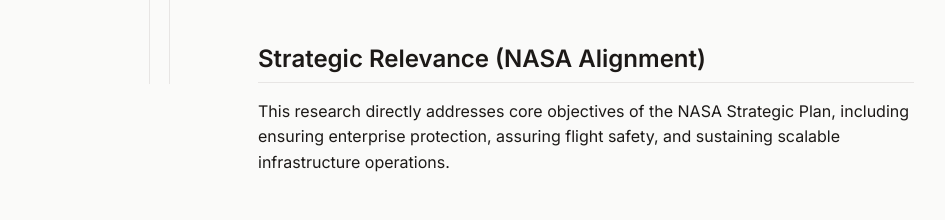
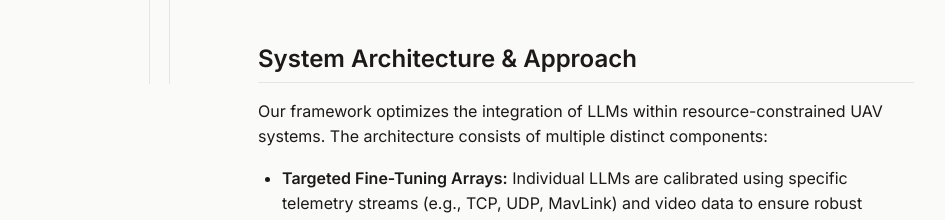
Before and after one commit to anyiliu-mi/anyiliu-mi.github.io, an Astro site: page /projects/ai-uav-cybersecurity in a window 1280 px wide. Shown: the part 716-936 px from the top of the page, 110-1055 px from the left. Built offline with nearby package versions, Linux system fonts and the light colour scheme; Astro itself is replaced by a stand-in of ours; a web font is replaced by a local one.

Commit message:
Remove Strategic Relevance NASA Alignment section

```diff
--- a/src/content/projects/ai-uav-cybersecurity.md
+++ b/src/content/projects/ai-uav-cybersecurity.md
@@ -14,8 +14,6 @@
 
 However, deploying resource-intensive AI models directly onto UAVs—which have strict computational and power limits—presents a significant challenge. Our project focuses on developing **high-performance, scalable LLM cohorts** tailored for embedded aerospace electronics, enabling complex missions with higher levels of autonomy and resilience against cyber threats.
 
-## Strategic Relevance (NASA Alignment)
-This research directly addresses core objectives of the NASA Strategic Plan, including ensuring enterprise protection, assuring flight safety, and sustaining scalable infrastructure operations.
 
 ## System Architecture & Approach
 Our framework optimizes the integration of LLMs within resource-constrained UAV systems. The architecture consists of multiple distinct components:
```
